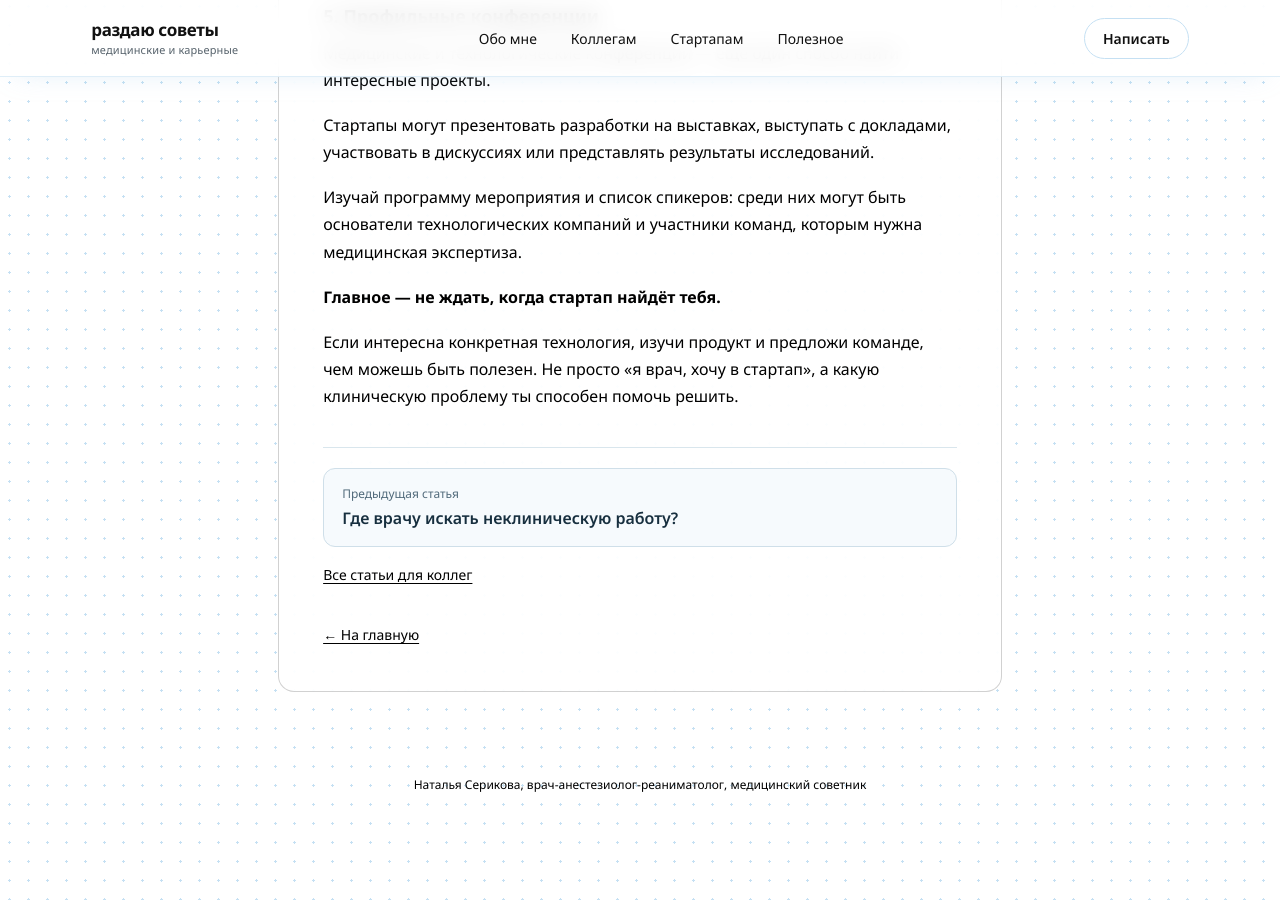
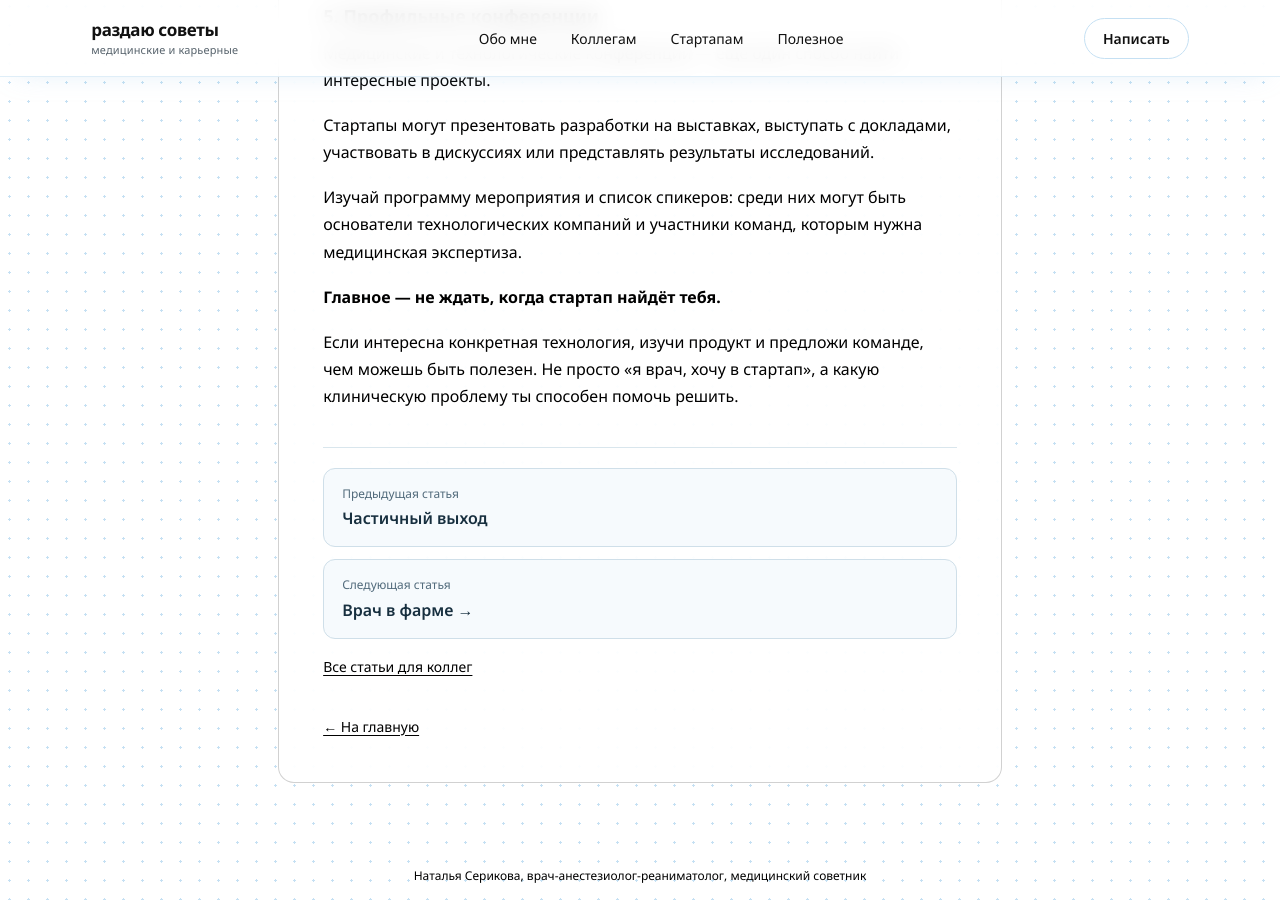
Before and after one commit to heynatash/heynatash, a Jekyll site: the page built from doctor-to-startup/index.md, in a window 1280 px wide and 900 px high, scrolled down 3784 px. Built offline with Jekyll 4.4.1, drawn with Linux system fonts in a browser that asks for light colours; some of the changed text lies outside the part shown.

Commit message:
Rename career series titles and update sequential navigation

```diff
--- a/doctor-to-startup/index.md
+++ b/doctor-to-startup/index.md
@@ -3,16 +3,18 @@
 kind: article
 permalink: /doctor-to-startup/
 canonical_path: /doctor-to-startup/
-title: "Хочешь уйти в медтех-стартап?"
-browser_title: "Хочешь уйти в медтех-стартап? Как врачу начать | Hey, Наташ"
+title: "Врач в стартапе"
+browser_title: "Врач в стартапе | Hey, Наташ"
 description: "Как врачу попасть в российский медтех-стартап: кому нужна клиническая экспертиза, где искать команды и как начать сотрудничество с технологическими проектами."
 date_published: "2026-10-31"
 date_modified: "2026-10-31"
 date_display: "31 октября 2026 года"
 career_series_nav: true
-previous_article_url: /doctor-nonclinical-job-search/
-previous_article_title: "Где врачу искать неклиническую работу?"
+previous_article_url: /doctor-vacancy-fit/
+previous_article_title: "Частичный выход"
 css_version: 20261108-career-series
+next_article_title: "Врач в фарме"
+next_article_url: /doctor-in-pharma/
 ---
 
 Технологическая индустрия всё активнее вовлекает врачей в разработку новых продуктов. Развиваются решения на основе искусственного интеллекта (ИИ), в том числе компьютерного зрения, технологии реабилитации, нейроинтерфейсы, молекулярная диагностика и цифровые медицинские сервисы.
```
